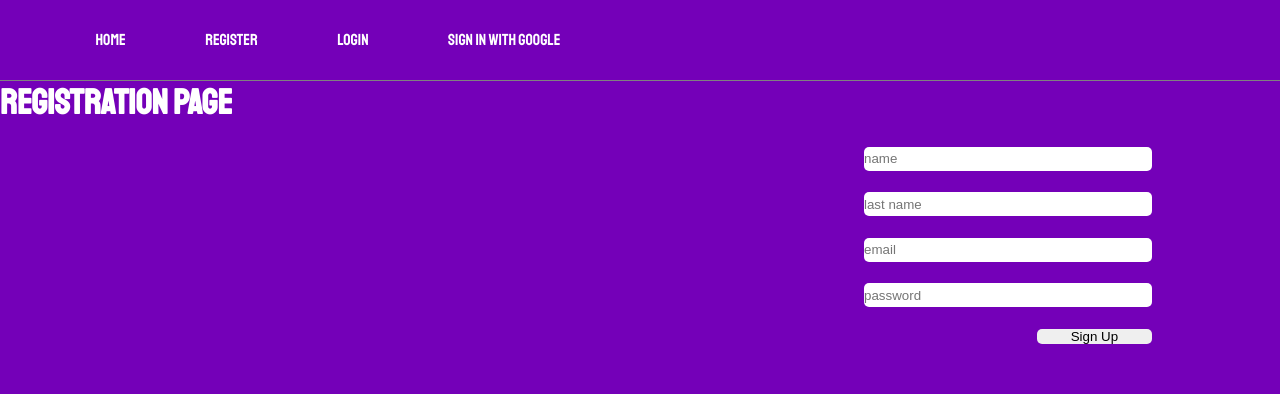
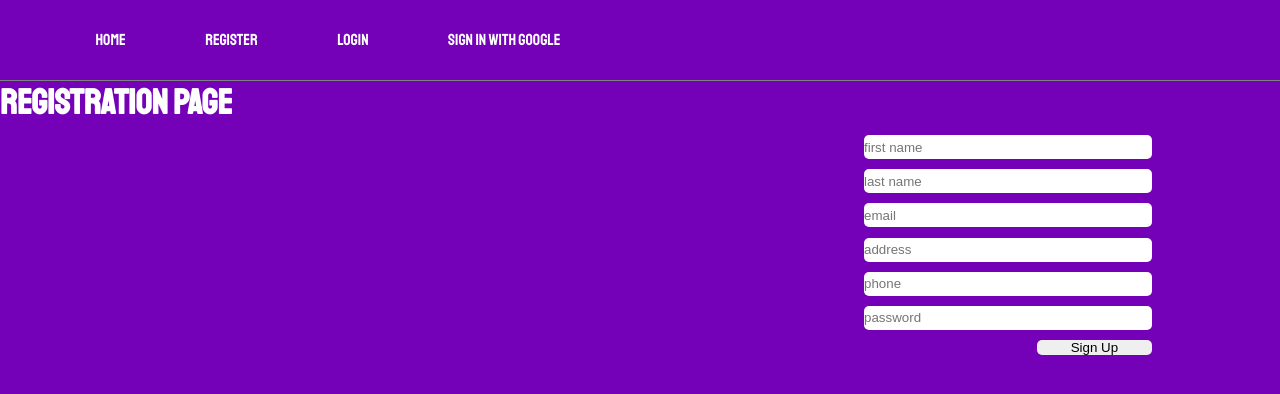
Before and after one commit to LuisOcasio/todo, a React (Create React App) app: page /register in a window 1280 px wide. Shown: the top 394 px of the page. Built offline with nearby package versions, Linux system fonts and the light colour scheme.

Commit message:
update form to collect “post” data

```diff
--- a/src/components/RegisterForm.js
+++ b/src/components/RegisterForm.js
@@ -8,6 +8,8 @@ const RegisterForm = () => {
     email: "",
     first: "",
     last: "",
+    address: "",
+    phone: "",
     password: "",
   });
 
@@ -43,7 +45,7 @@ const RegisterForm = () => {
       <Input
         text="text"
         name="first"
-        placeholder="name"
+        placeholder="first name"
         value={input.first}
         onChange={handleChange}
         ref={register}
@@ -61,6 +63,22 @@ const RegisterForm = () => {
         name="email"
         placeholder="email"
         value={input.email}
+        onChange={handleChange}
+        ref={register}
+      />
+      <Input
+        text="text"
+        name="address"
+        placeholder="address"
+        value={input.address}
+        onChange={handleChange}
+        ref={register}
+      />
+      <Input
+        text="text"
+        name="phone"
+        placeholder="phone"
+        value={input.phone}
         onChange={handleChange}
         ref={register}
       />
```
